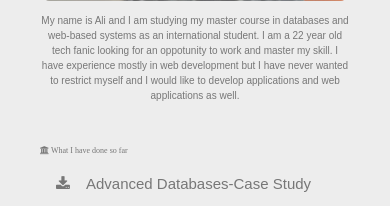
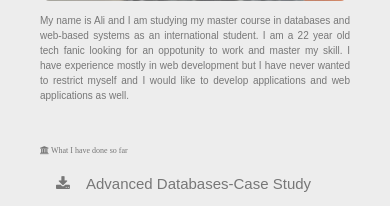
Before and after one commit to Ali-Kiyan/Ali-Kiyan.github.io, a PHP site: page / in a window 390 px wide; the page is wider, and only the part inside the window is pictured. Shown: the part 1395-1601 px from the top of that part. Run offline with PHP 8.4, Linux system fonts and the light colour scheme.

Commit message:
proper alignment of paragraph in smaller screen

```diff
--- a/css/styles.css
+++ b/css/styles.css
@@ -63,6 +63,7 @@ video {
     }
     p {
       font-size: 8px;
+      text-align: justify;
     }
 }
 /* W3.CSS 4.04 Apr 2017 by Jan Egil and Borge Refsnes */
--- a/index.html
+++ b/index.html
@@ -53,7 +53,7 @@
         <div class="w3-col  w3-center w3-padding-large">
 
           <img src="Https://Ali-Kiyan.github.io/images/1.jpg" class="w3-round w3-image w3-opacity w3-hover-opacity-off" alt="Photo of Me" width="300" height="333">
-          <p style="font-size: 10px;text-align:center;">My name is Ali and I am studying my master course in databases and web-based systems as an international student. I am a 22 year old tech fanic looking for an oppotunity to work and master my skill. I have experience mostly in
+          <p style="font-size: 10px;">My name is Ali and I am studying my master course in databases and web-based systems as an international student. I am a 22 year old tech fanic looking for an oppotunity to work and master my skill. I have experience mostly in
           web development but I have never wanted to restrict myself and I would like to develop applications and web applications as well.</p>
         </div>
        </div>
```
